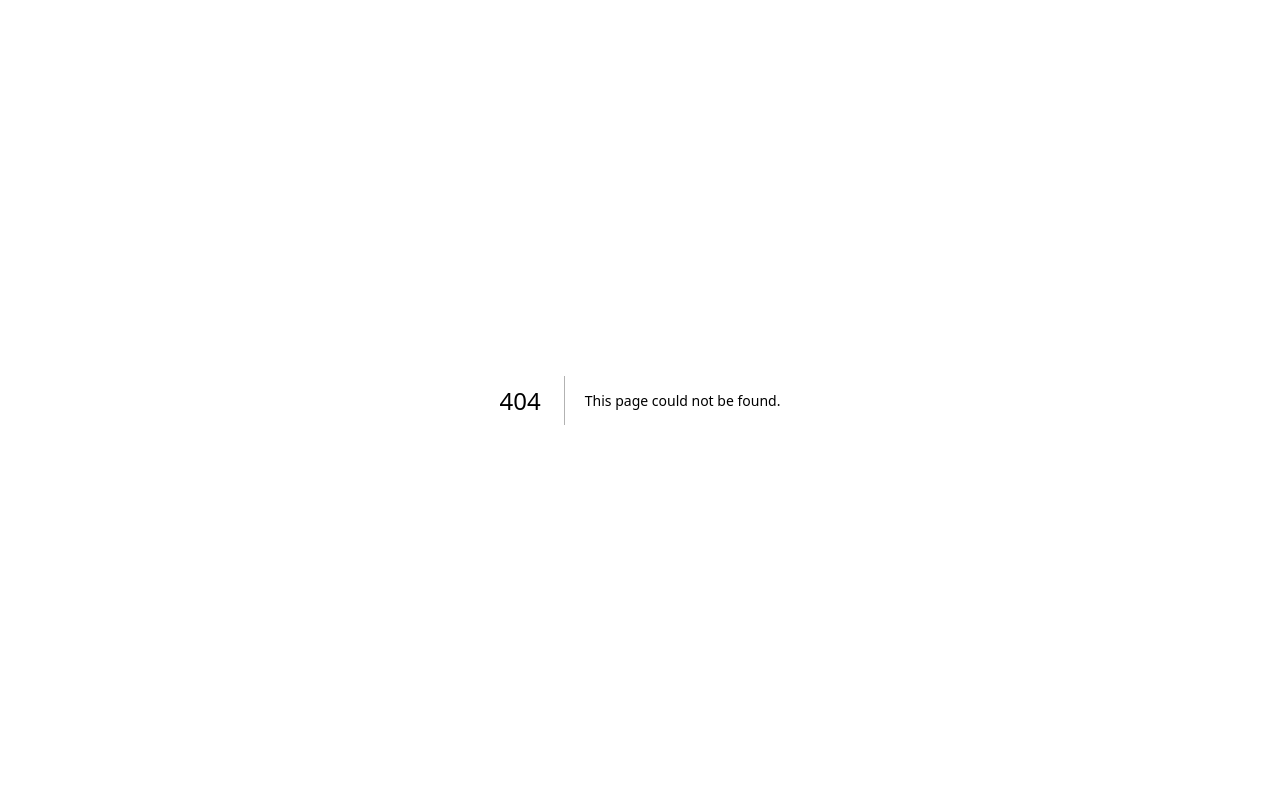
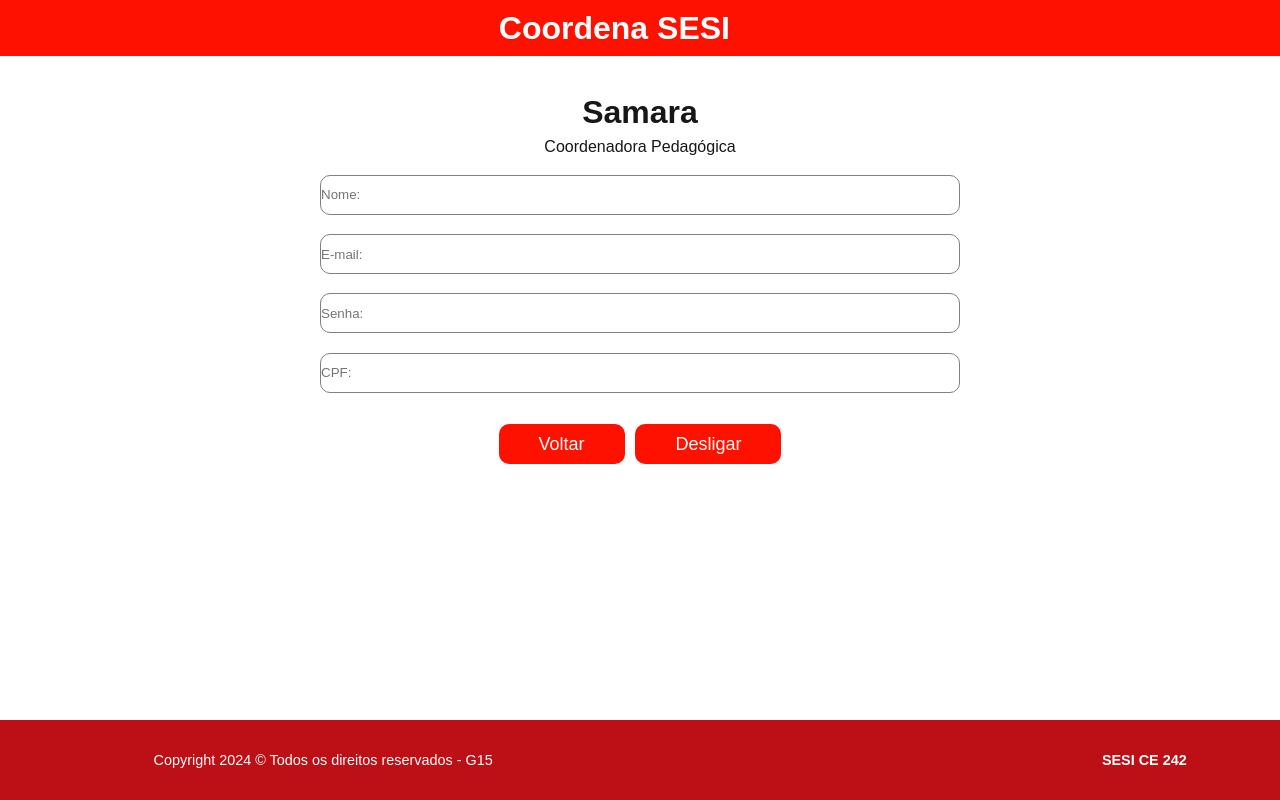
Before and after one commit to Thur00/CoordenaPF-FrontEnd, a Next.js app: page /Paginas/GerenciarUsuEspec in a window 1280 px wide. Before the commit this address had no page. Built offline with nearby package versions, Linux system fonts and the light colour scheme.

Commit message:
Pag Gerenciar Usuário

```diff
--- a/Components/Perfil.module.css
+++ b/Components/Perfil.module.css
@@ -66,6 +66,15 @@
     border:1px solid gray
 }
 
+.tit2{
+    margin-top: 3%;
+    margin-bottom: 0.5%
+};
+
+.p{
+    margin-top: 0.1%;
+}
+
 
 @media only screen and (max-width:800px) {
 
@@ -96,4 +105,6 @@
         justify-content: center;
         margin-top: 10%;
     }
+
+
 }
--- /dev/null
+++ b/app/Paginas/GerenciarUsuEspec/page.jsx
@@ -0,0 +1,32 @@
+"use client"
+
+import Header from "@/Components/Header"
+import Footer from "@/Components/Footer"
+import styles from "@/Components/Perfil.module.css"
+
+export default function Usuario(){
+    return(
+        <>
+
+        <Header/>
+        <div className={styles.body}>
+        <h1 className={styles.tit2}>Samara</h1>
+        <p className={styles.p}>Coordenadora Pedagógica</p>
+
+        <div className={styles.input}>
+        <input className={styles.um} type="text" placeholder="Nome:" />
+        <input className={styles.um} type="text" placeholder="E-mail:" />
+        <input className={styles.um} type="text" placeholder="Senha:" />
+        <input className={styles.um} type="text" placeholder="CPF:" />
+
+        </div>
+        <div className={styles.botoes}>
+        <button className={styles.botao}> Voltar </button>
+        <button className={styles.botao}> Desligar </button>
+        </div></div>
+
+        <Footer/>
+
+        </>
+    )
+}
```
